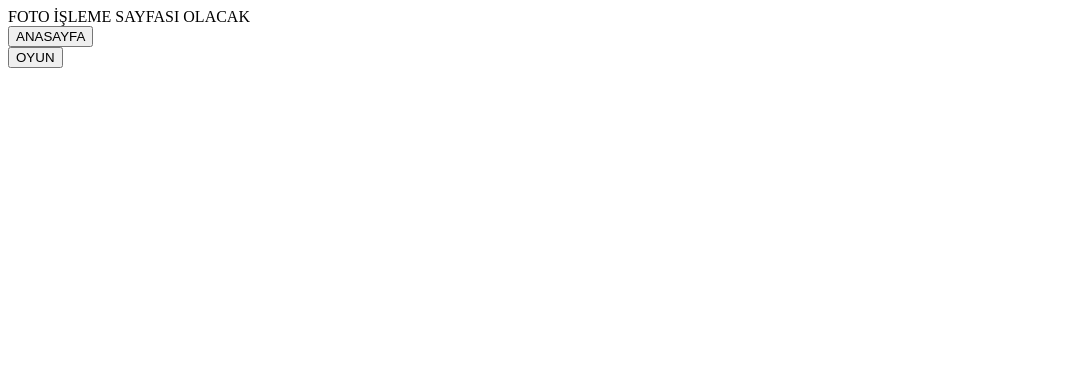
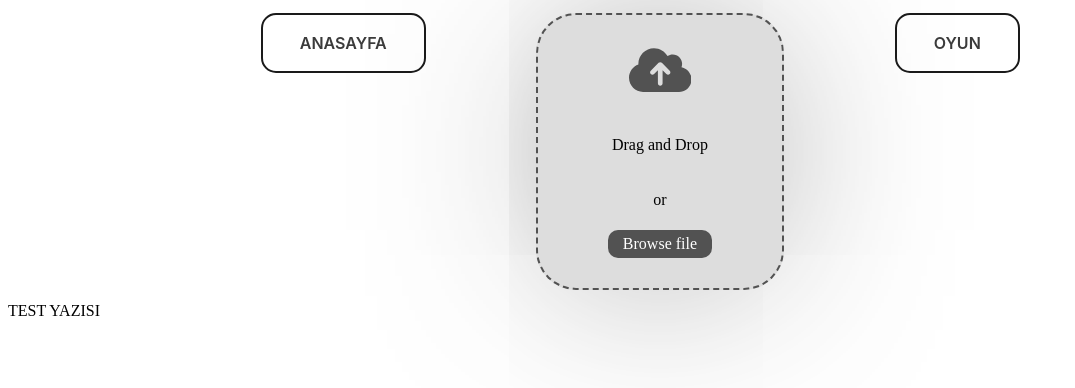
Before and after one commit to erkutym1/python_leventhoca, a Django app: page /foto_page/ in a window 1280 px wide. Shown: the top 388 px of the page, without its empty margins (0-1075 px from the left). Run offline with Django 5.2, Linux system fonts and the light colour scheme.

Commit message:
foto ekleme çalışıyor

```diff
--- a/leventproject/leventapp/static/css/style.css
+++ b/leventproject/leventapp/static/css/style.css
@@ -38,3 +38,91 @@
   margin-top: 20px;
   color: #007BFF;
 }
+
+button {
+ appearance: none;
+ background-color: transparent;
+ border: 0.125em solid #1A1A1A;
+ border-radius: 0.9375em;
+ box-sizing: border-box;
+ color: #3B3B3B;
+ cursor: pointer;
+ display: inline-block;
+ font-family: Roobert,-apple-system,BlinkMacSystemFont,"Segoe UI",Helvetica,Arial,sans-serif,"Apple Color Emoji","Segoe UI Emoji","Segoe UI Symbol";
+ font-size: 16px;
+ font-weight: 600;
+ line-height: normal;
+ margin: 0;
+ min-height: 3.75em;
+ min-width: 0;
+ outline: none;
+ padding: 1em 2.3em;
+ text-align: center;
+ text-decoration: none;
+ transition: all 300ms cubic-bezier(.23, 1, 0.32, 1);
+ user-select: none;
+ -webkit-user-select: none;
+ touch-action: manipulation;
+ will-change: transform;
+}
+
+button:disabled {
+ pointer-events: none;
+}
+
+button:hover {
+ color: #fff;
+ background-color: #1A1A1A;
+ box-shadow: rgba(0, 0, 0, 0.25) 0 8px 15px;
+ transform: translateY(-2px);
+}
+
+button:active {
+ box-shadow: none;
+ transform: translateY(0);
+}
+
+
+
+
+
+.file-upload-form {
+  width: fit-content;
+  height: fit-content;
+  display: flex;
+  align-items: center;
+  justify-content: center;
+}
+.file-upload-label input {
+  display: none;
+}
+.file-upload-label svg {
+  height: 50px;
+  fill: rgb(82, 82, 82);
+  margin-bottom: 20px;
+}
+.file-upload-label {
+  cursor: pointer;
+  background-color: #ddd;
+  padding: 30px 70px;
+  border-radius: 40px;
+  border: 2px dashed rgb(82, 82, 82);
+  box-shadow: 0px 0px 200px -50px rgba(0, 0, 0, 0.719);
+}
+.file-upload-design {
+  display: flex;
+  flex-direction: column;
+  align-items: center;
+  justify-content: center;
+  gap: 5px;
+}
+.browse-button {
+  background-color: rgb(82, 82, 82);
+  padding: 5px 15px;
+  border-radius: 10px;
+  color: white;
+  transition: all 0.3s;
+}
+.browse-button:hover {
+  background-color: rgb(14, 14, 14);
+}
--- a/leventproject/leventapp/templates/foto_page.html
+++ b/leventproject/leventapp/templates/foto_page.html
@@ -2,19 +2,68 @@
 <html lang="en">
 <head>
     <meta charset="UTF-8">
-    <title>Title</title>
+    <title>FOTODAN İŞLEME</title>
+    {% load static %}
+    <link rel="stylesheet" href="{% static 'css/style.css' %}">
 </head>
 <body>
+    <div style="display: flex; justify-content: space-between; margin-left: 20%; margin-right: 20%; margin-top: 1%; margin-bottom: 1%">
+        <div>
+            <button onclick="location.href='{% url 'camera_page' %}'">ANASAYFA</button>
+        </div>
 
-  FOTO İŞLEME SAYFASI OLACAK
+        <form class="file-upload-form">
+          <label for="file" class="file-upload-label">
+            <div class="file-upload-design">
+              <svg viewBox="0 0 640 512" height="1em">
+                <path
+                  d="M144 480C64.5 480 0 415.5 0 336c0-62.8 40.2-116.2 96.2-135.9c-.1-2.7-.2-5.4-.2-8.1c0-88.4 71.6-160 160-160c59.3 0 111 32.2 138.7 80.2C409.9 102 428.3 96 448 96c53 0 96 43 96 96c0 12.2-2.3 23.8-6.4 34.6C596 238.4 640 290.1 640 352c0 70.7-57.3 128-128 128H144zm79-217c-9.4 9.4-9.4 24.6 0 33.9s24.6 9.4 33.9 0l39-39V392c0 13.3 10.7 24 24 24s24-10.7 24-24V257.9l39 39c9.4 9.4 24.6 9.4 33.9 0s9.4-24.6 0-33.9l-80-80c-9.4-9.4-24.6-9.4-33.9 0l-80 80z"
+                ></path>
+              </svg>
+              <p>Drag and Drop</p>
+              <p>or</p>
+              <span class="browse-button">Browse file</span>
+            </div>
+            <input id="file" type="file" accept="image/jpeg, image/png" onchange="previewImage(event)" />
+          </label>
+        </form>
 
- <div>
-    <button onclick="location.href='{% url 'camera_page' %}'">ANASAYFA</button>
-  </div>
+        <div>
+            <button onclick="location.href='{% url 'oyun_sayfasi' %}'">OYUN</button>
+        </div>
 
-    <div>
-    <button onclick="location.href='{% url 'oyun_sayfasi' %}'">OYUN</button>
-  </div>
+    </div>
+
+    <div style="display: flex" id="preview">
+        TEST YAZISI
+    </div>
+
+    <script>
+        function previewImage(event) {
+        const file = event.target.files[0];
+        const previewDiv = document.getElementById('preview');
+
+        if (file) {
+            const validTypes = ['image/jpeg', 'image/png'];
+            if (!validTypes.includes(file.type)) {
+                alert('Lütfen yalnızca JPG veya PNG dosyası yükleyin.');
+                event.target.value = ''; // Dosya seçimini sıfırlama
+                return;
+            }
+
+            const reader = new FileReader();
+            reader.onload = function(e) {
+                previewDiv.innerHTML = `<img src="${e.target.result}" alt="Uploaded Image">`;
+            };
+            reader.readAsDataURL(file);
+            }
+        }
+
+
+    </script>
+
+
+
 
 </body>
 </html>
--- a/leventproject/leventapp/templates/oyun_sayfasi.html
+++ b/leventproject/leventapp/templates/oyun_sayfasi.html
@@ -2,7 +2,9 @@
 <html lang="en">
 <head>
     <meta charset="UTF-8">
-    <title>SQLite Interaction</title>
+    <title>İŞARET DİLİ OYUN</title>
+    {% load static %}
+    <link rel="stylesheet" href="{% static 'css/style.css' %}">
     <script src="https://code.jquery.com/jquery-3.6.0.min.js"></script>
 </head>
 <body>
```
Also changed, not shown: leventproject/leventapp/templates/camera.html (+26 -59 lines). Lines whose indentation alone changed are shown as unchanged.
